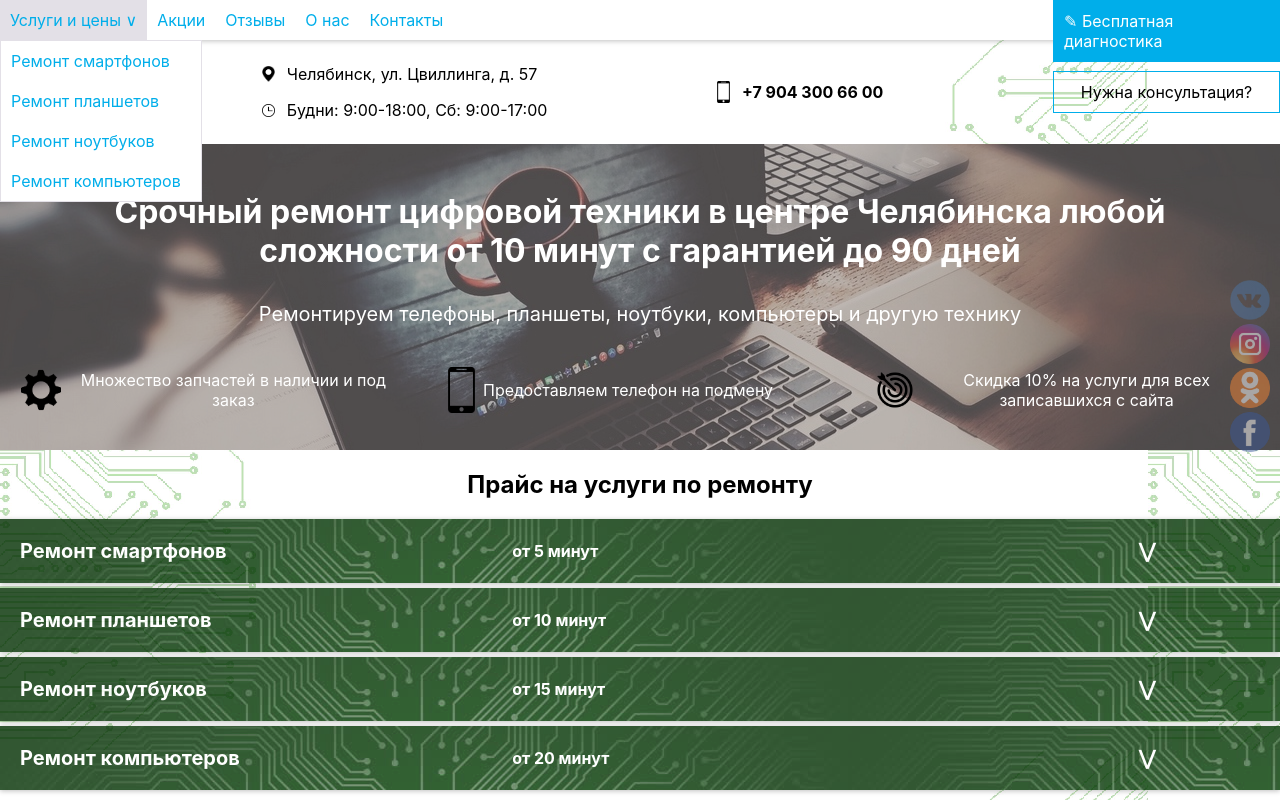
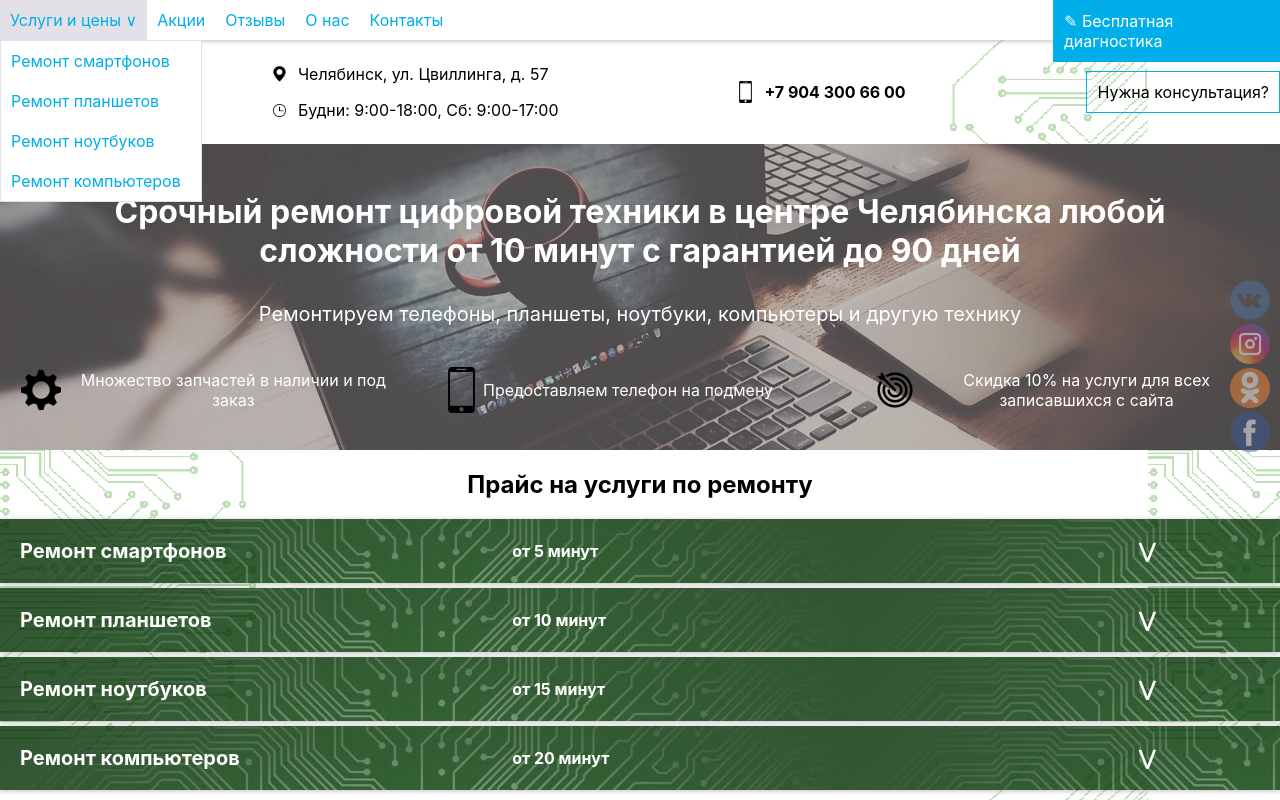
Before and after one commit to AnnaKoste/service-center, a React app: page / in a window 1280 px wide. Built offline with nearby package versions, Linux system fonts and the light colour scheme.

Commit message:
add basename

```diff
--- a/src/index.css
+++ b/src/index.css
@@ -100,7 +100,6 @@ ul.menu li:hover .submenu {
 .button-contact {
   color: #000000;
   border: 1px solid #00aeea;
-  float: right;
   text-decoration: none;
   padding: 10px;
   width: 205px;
--- a/src/index.js
+++ b/src/index.js
@@ -107,7 +107,7 @@ const App = () => (
 )
 
 ReactDOM.render(
-  <BrowserRouter>
+  <BrowserRouter basename={process.env.PUBLIC_URL}>
     <App />
   </BrowserRouter>,
   document.getElementById('root')
--- a/src/price.js
+++ b/src/price.js
@@ -103,7 +103,6 @@ class Price extends React.Component {
   }
   componentWillReceiveProps(nextProps) {
     this.setState({ serviceName: nextProps.match.params.name });
-    console.log( "hi", nextProps.match.params.name);
   }
 
   render() {
```
Also changed, not shown: build/asset-manifest.json, build/favicon.ico (deleted), build/favicon.png (added), build/index.html, build/service-worker.js, 14 other files.
